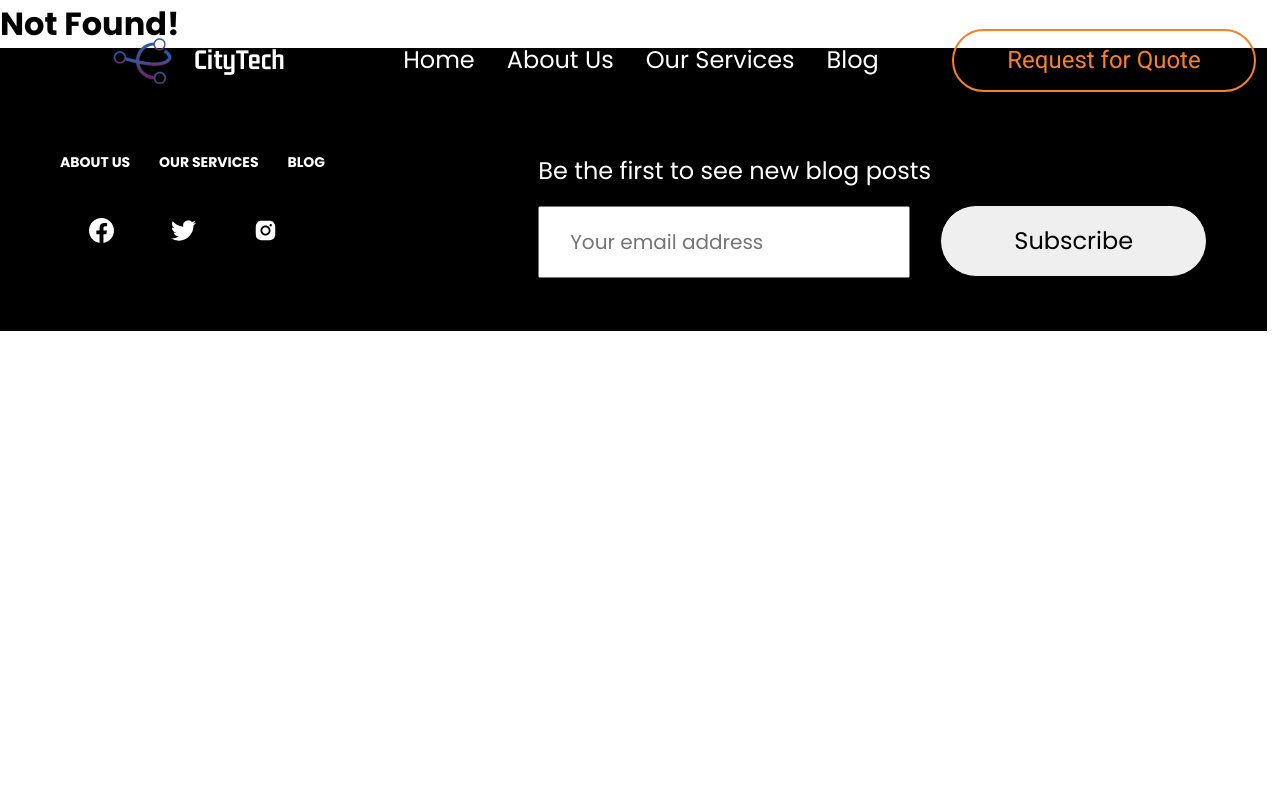
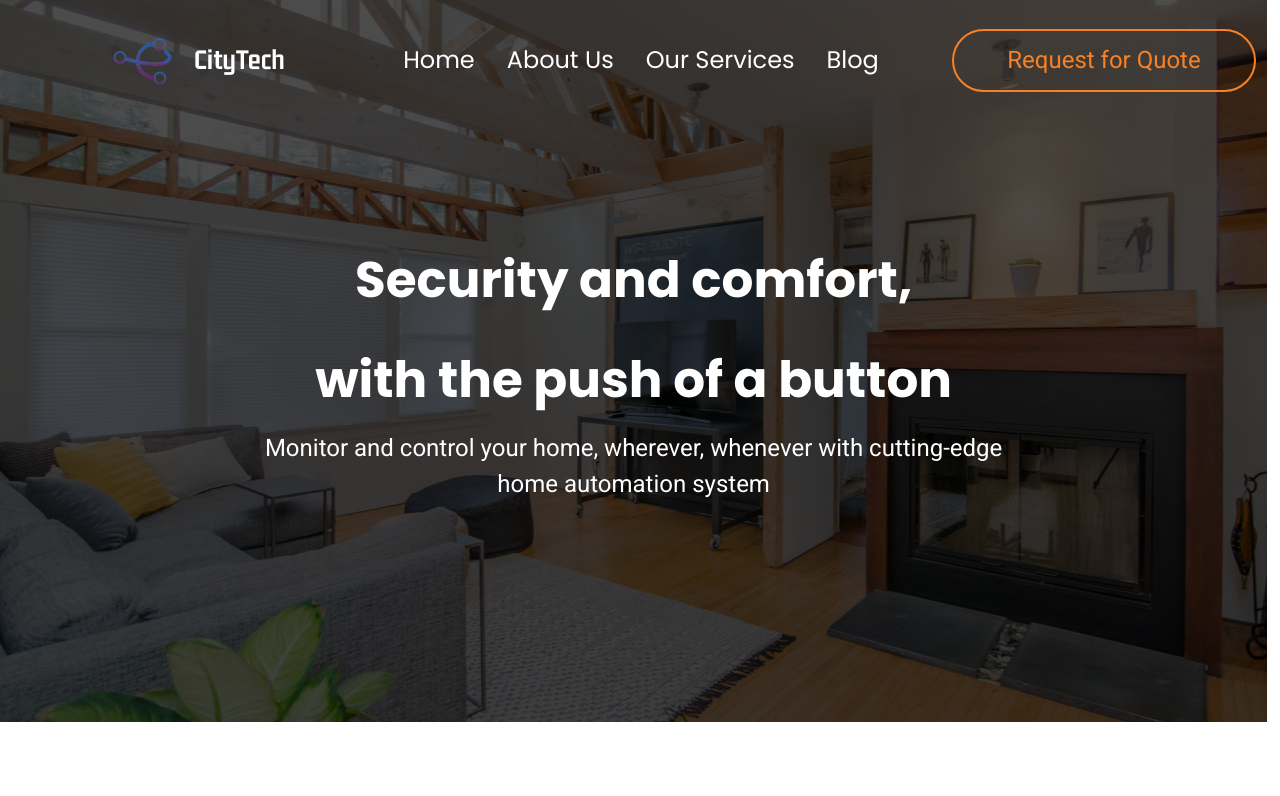
Before and after one commit to raphaeluwadone/city-tech-2.0, a React (Create React App) app: page / in a window 1280 px wide. Before the commit this address had no page. Shown: the top 796 px of the page. Built offline with nearby package versions, Linux system fonts and the light colour scheme.

Commit message:
fixed Home route

```diff
--- a/src/index.css
+++ /dev/null
@@ -1,13 +0,0 @@
-body {
-  margin: 0;
-  font-family: -apple-system, BlinkMacSystemFont, 'Segoe UI', 'Roboto', 'Oxygen',
-    'Ubuntu', 'Cantarell', 'Fira Sans', 'Droid Sans', 'Helvetica Neue',
-    sans-serif;
-  -webkit-font-smoothing: antialiased;
-  -moz-osx-font-smoothing: grayscale;
-}
-
-code {
-  font-family: source-code-pro, Menlo, Monaco, Consolas, 'Courier New',
-    monospace;
-}
--- a/src/index.js
+++ b/src/index.js
@@ -1,6 +1,5 @@
 import React from 'react';
 import ReactDOM from 'react-dom';
-import './index.css';
 import App from './App';
 import { BrowserRouter } from "react-router-dom";
 
@@ -13,7 +12,3 @@
   </React.StrictMode>,
   document.getElementById('root')
 );
-
-// If you want to start measuring performance in your app, pass a function
-// to log results (for example: reportWebVitals(console.log))
-// or send to an analytics endpoint. Learn more: https://bit.ly/CRA-vitals
--- a/src/routes/routes.js
+++ b/src/routes/routes.js
@@ -6,6 +6,7 @@
 import Home from "../pages/Home";
 import Services from "../pages/Services";
 export const ROUTES = [
+    { path: "/", key: "ROOT", exact: true, component: () => <Home /> },
     { path: "/home", key: "ROOT", exact: true, component: () => <Home /> },
     { path: "/about", key: "ROOT", exact: true, component: () => <About /> },
     { path: "/services", key: "ROOT", exact: true, component: () => <Services /> },
```
